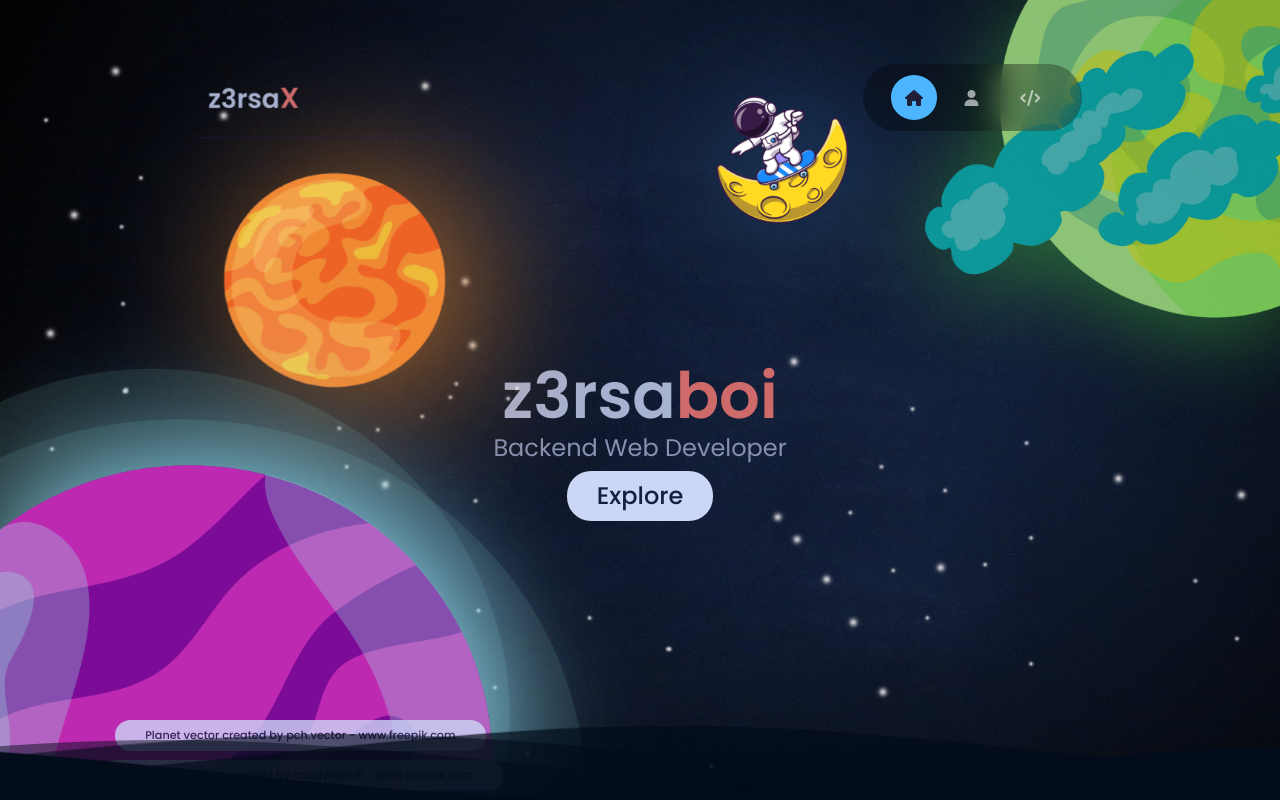
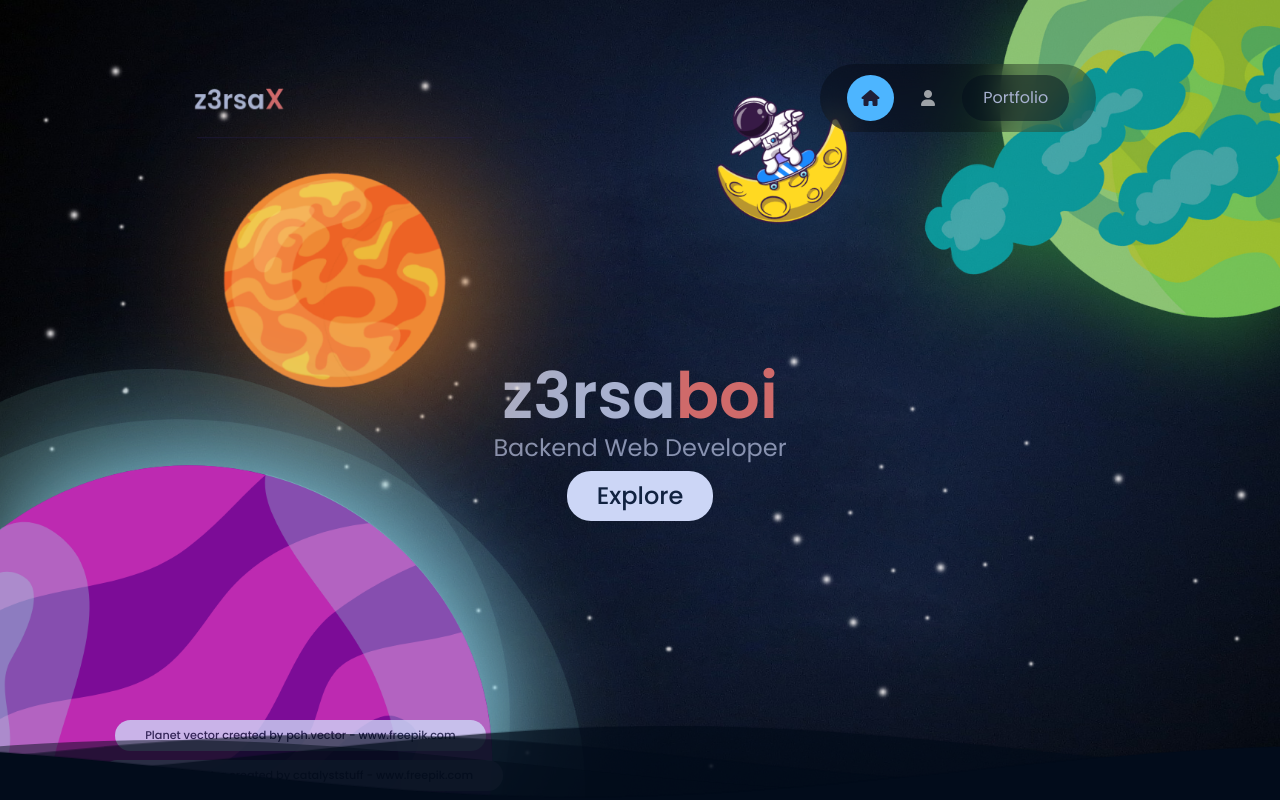
Before and after one commit to z3rsa/z3rsaboi, a plain HTML site: page index.html in a window 1280 px wide. Shown: the top 800 px of the page. Drawn offline with nearby package versions, Linux system fonts and the light colour scheme.

Commit message:
adding new button

```diff
--- a/index.html
+++ b/index.html
@@ -37,14 +37,14 @@
                         <a href="#about" class="a">
                             <i class="fa-solid fa-user"></i>
                         </a>
-                        <a href="#portfolio" class="a">
-                            <i class="fa-solid fa-code"></i>
-                        </a>
+                        <a href="https://portfolio.z3rsaboi.tech" class="btn btn__portfolio" target="_blank"
+                            rel="noreferrer">Portfolio</a>
                     </nav>
                 </header>
                 <!-- Akhir Header -->
                 <!-- Main -->
                 <main>
+                    <!-- Section Home -->
                     <section id="home">
                         <img src="/img/planet.png" alt="" srcset="" id="planet" class="parallax">
                         <img src="/img/planet1.png" alt="" id="planet1" class="parallax">
@@ -88,6 +88,7 @@
                             </g>
                         </svg>
                     </div>
+                    <!-- Section About -->
                     <section id="about">
                         <img src="/img/childe.png" alt="z3rsaM67" srcset="" class="z3rsaM67">
                         <a href="https://instagram.com/nwwafm" class="nama" target="_blank"
@@ -141,7 +142,7 @@
     <script src="https://cdn.jsdelivr.net/npm/bootstrap@5.2.2/dist/js/bootstrap.bundle.min.js"
         integrity="sha384-OERcA2EqjJCMA+/3y+gxIOqMEjwtxJY7qPCqsdltbNJuaOe923+mo//f6V8Qbsw3"
         crossorigin="anonymous"></script>
-    <script src="index.js"></script>
+    <script src="js/index.js"></script>
 </body>
 
 </html>
--- a/style.css
+++ b/style.css
@@ -105,6 +105,8 @@ nav a {
     padding: 0.9rem;
     border-radius: 50%;
     display: flex;
+    flex-direction: column;
+    align-items: center;
     color: var(--color-light);
     font-size: 1rem;
     cursor: pointer;
@@ -117,6 +119,18 @@ nav a:hover {
 nav a.active {
     background: var(--color-primary);
     color: var(--color-bg);
+}
+
+.btn__portfolio {
+    color: var(--light-slate);
+    background: rgba(2, 12, 27, 0.5);
+    border-radius: 25px;
+    padding: 10px 20px;
+}
+
+.btn__portfolio:hover {
+    color: var(--green);
+    background: var(--navy);
 }
 
 /* ===========> LOGO <=========== */
@@ -343,7 +357,7 @@ section#about {
     color: var(--light-slate);
     width: 100%;
     height: 100vh;
-    padding-top: 10rem;
+    padding-top: 20vh;
     background-image: url(/img/wallpaperAbout.jpg);
     background-size: cover;
     background-color: var(--outer-space);
```
Also changed, not shown: js/index.js (renamed from index.js), 1 other file.
